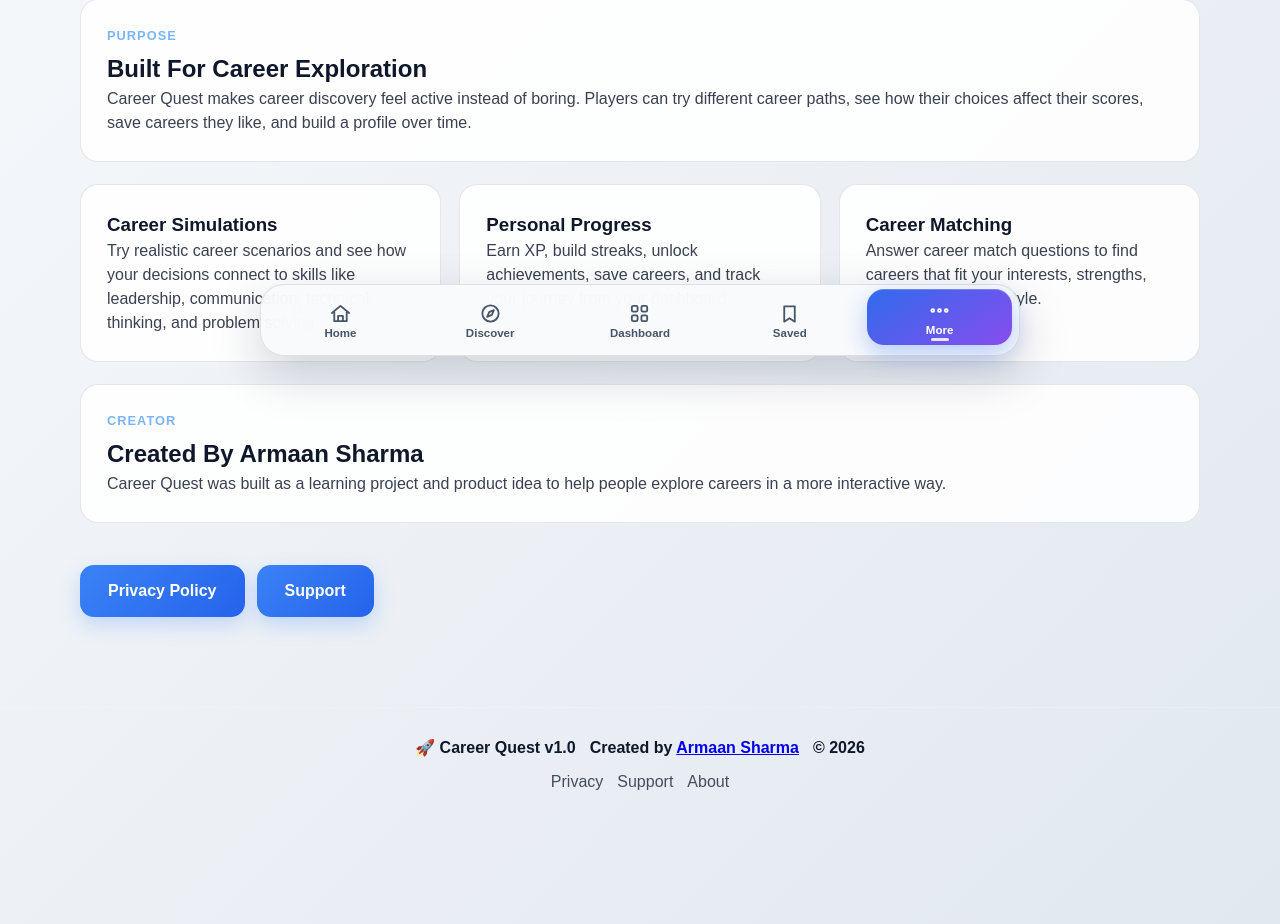
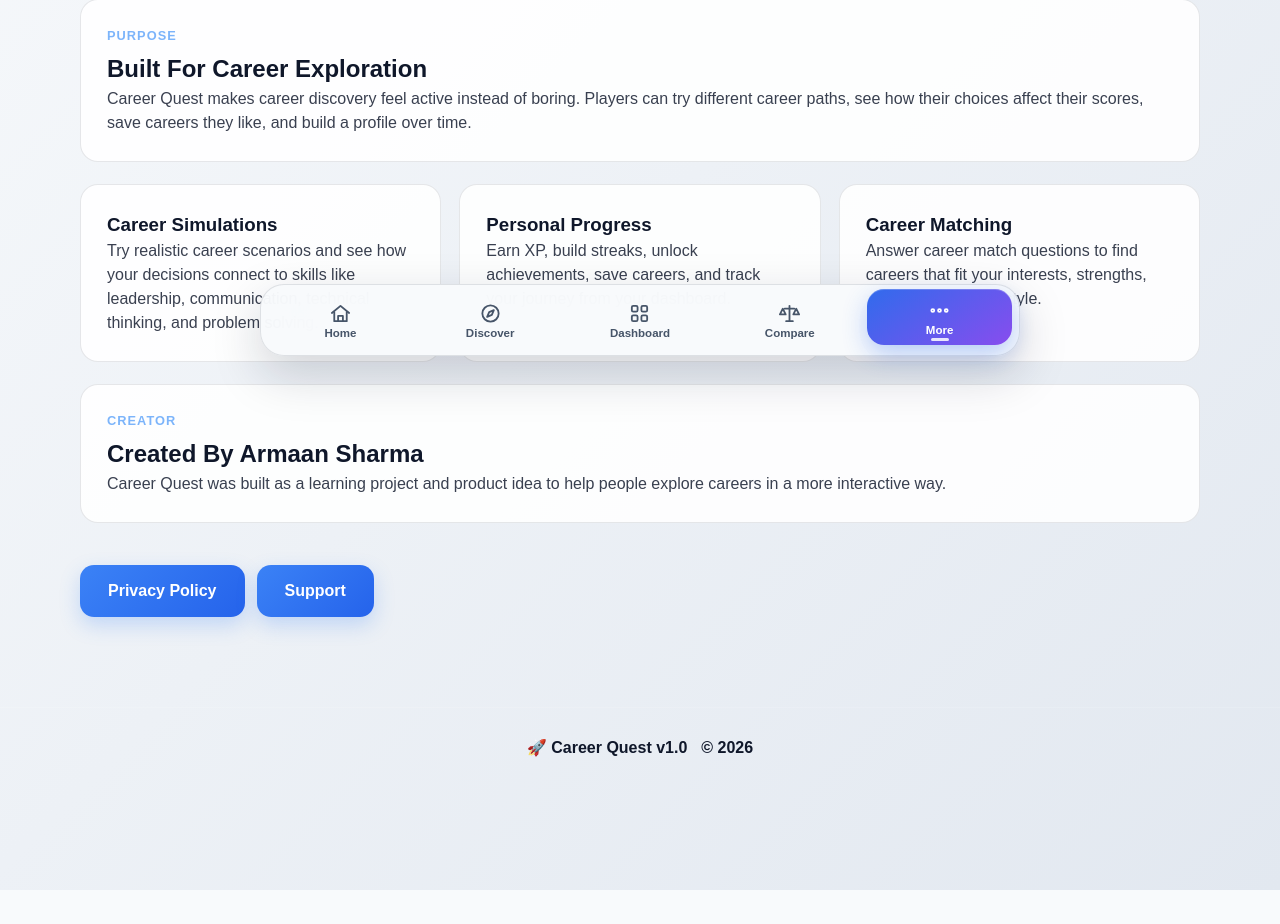
Before and after one commit to Armaan788/Career_Quest, a Flask app: page /about in a window 1280 px wide. Shown: the part 434-1358 px from the top of the page. After the commit the page ends 1324 px from the top, so only its background shows below. Run offline with Flask 3, Linux system fonts and the light colour scheme.

Commit message:
Refine bottom navigation and footer

```diff
--- a/templates/base.html
+++ b/templates/base.html
@@ -22,7 +22,7 @@
 
     <link
         rel="stylesheet"
-        href="{{ url_for('static', filename='mobile-polish.css') }}?v=20260721-bottomnav1"
+        href="{{ url_for('static', filename='mobile-polish.css') }}?v=20260721-bottomnav2"
     >
 </head>
 
@@ -30,8 +30,8 @@
 {% set home_active = current_path == '/' or current_path.startswith('/career/') or current_path.startswith('/start/') or current_path in ['/quiz', '/result', '/interview'] %}
 {% set match_active = current_path.startswith('/career-match') %}
 {% set dashboard_active = current_path.startswith('/dashboard') %}
-{% set saved_active = current_path.startswith('/saved-careers') %}
-{% set more_active = current_path.startswith('/leaderboards') or current_path.startswith('/compare') or current_path.startswith('/achievements') or current_path.startswith('/daily-challenge') or current_path.startswith('/feedback') or current_path.startswith('/privacy') or current_path.startswith('/support') or current_path.startswith('/about') %}
+{% set compare_active = current_path.startswith('/compare') %}
+{% set more_active = current_path.startswith('/saved-careers') or current_path.startswith('/achievements') or current_path.startswith('/daily-challenge') or current_path.startswith('/feedback') or current_path.startswith('/privacy') or current_path.startswith('/support') or current_path.startswith('/about') %}
 
 <body class="{% if current_path == '/' %}is-home-page{% endif %}">
 
@@ -94,21 +94,7 @@
 <footer class="footer">
     <div class="footer-brand-line">
         <span>🚀 Career Quest v1.0</span>
-
-        <span>
-            Created by
-            <a href="https://github.com/Armaan788" target="_blank" rel="noopener noreferrer">
-                Armaan Sharma
-            </a>
-        </span>
-
         <span>© 2026</span>
-    </div>
-
-    <div class="footer-links">
-        <a href="/privacy">Privacy</a>
-        <a href="/support">Support</a>
-        <a href="/about">About</a>
     </div>
 </footer>
 
@@ -154,14 +140,18 @@
         </a>
 
         <a
-            href="{{ url_for('saved_careers_page') }}"
-            class="bottom-nav-item{% if saved_active %} is-active{% endif %}"
-            {% if saved_active %}aria-current="page"{% endif %}
+            href="{{ url_for('compare') }}"
+            class="bottom-nav-item{% if compare_active %} is-active{% endif %}"
+            {% if compare_active %}aria-current="page"{% endif %}
         >
             <svg viewBox="0 0 24 24" aria-hidden="true">
-                <path d="M6.5 4.5h11v16l-5.5-3.6-5.5 3.6z"></path>
+                <path d="M12 4v16"></path>
+                <path d="M7 7h10"></path>
+                <path d="M5 7l-3 6h6L5 7z"></path>
+                <path d="M19 7l-3 6h6l-3-6z"></path>
+                <path d="M8.5 20h7"></path>
             </svg>
-            <span>Saved</span>
+            <span>Compare</span>
         </a>
 
         <button
@@ -219,14 +209,9 @@
         {% endif %}
 
         <div class="more-nav-grid">
-            <a href="{{ url_for('leaderboards') }}" class="more-nav-link{% if current_path.startswith('/leaderboards') %} is-active{% endif %}">
-                <span aria-hidden="true">🏆</span>
-                <div><strong>Leaderboards</strong><small>See top explorers</small></div>
-            </a>
-
-            <a href="{{ url_for('compare') }}" class="more-nav-link{% if current_path.startswith('/compare') %} is-active{% endif %}">
-                <span aria-hidden="true">⚖️</span>
-                <div><strong>Compare</strong><small>Compare career paths</small></div>
+            <a href="{{ url_for('saved_careers_page') }}" class="more-nav-link{% if current_path.startswith('/saved-careers') %} is-active{% endif %}">
+                <span aria-hidden="true">🔖</span>
+                <div><strong>Saved Careers</strong><small>Return to your favorites</small></div>
             </a>
 
             <a href="{{ url_for('achievements_page') }}" class="more-nav-link{% if current_path.startswith('/achievements') %} is-active{% endif %}">
```
